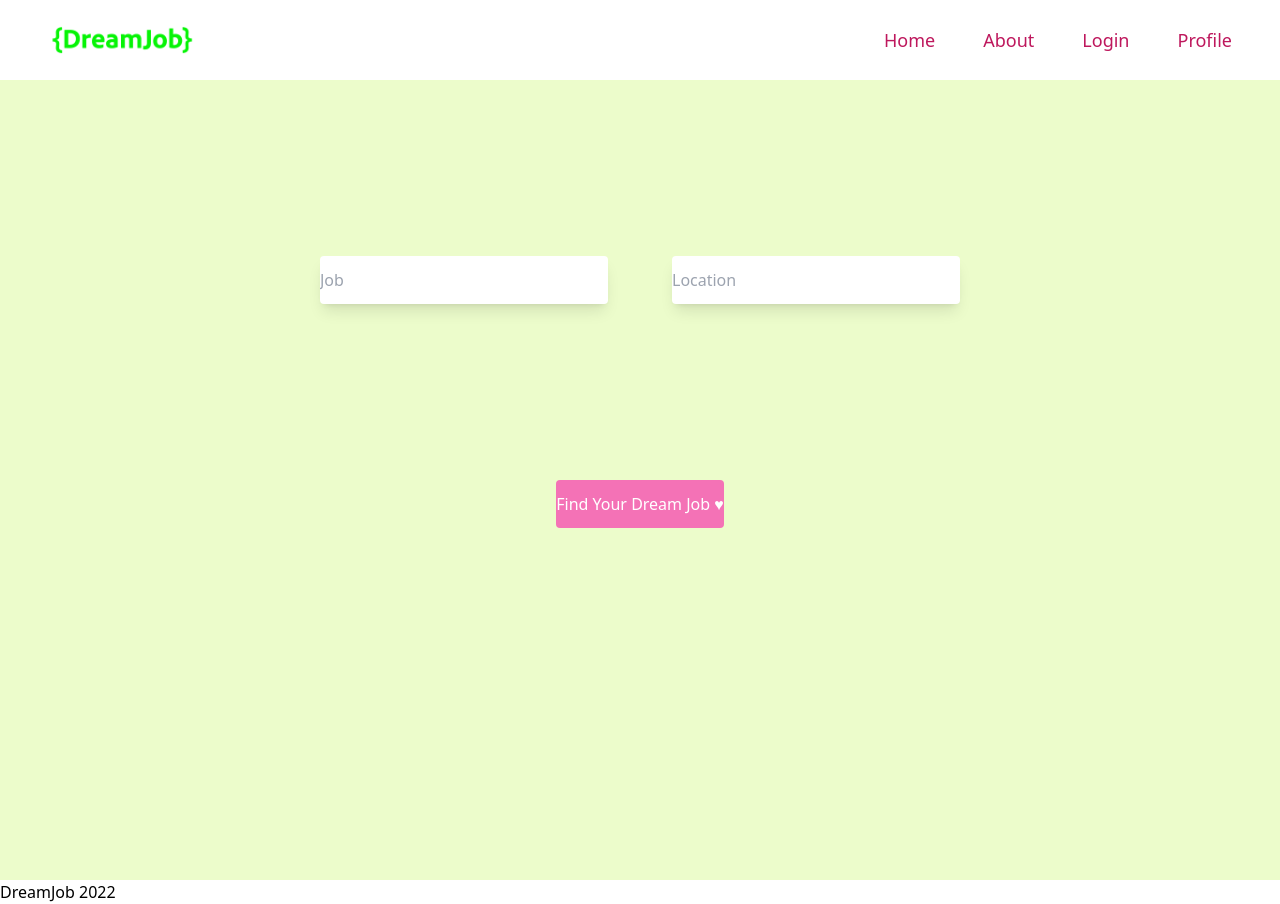
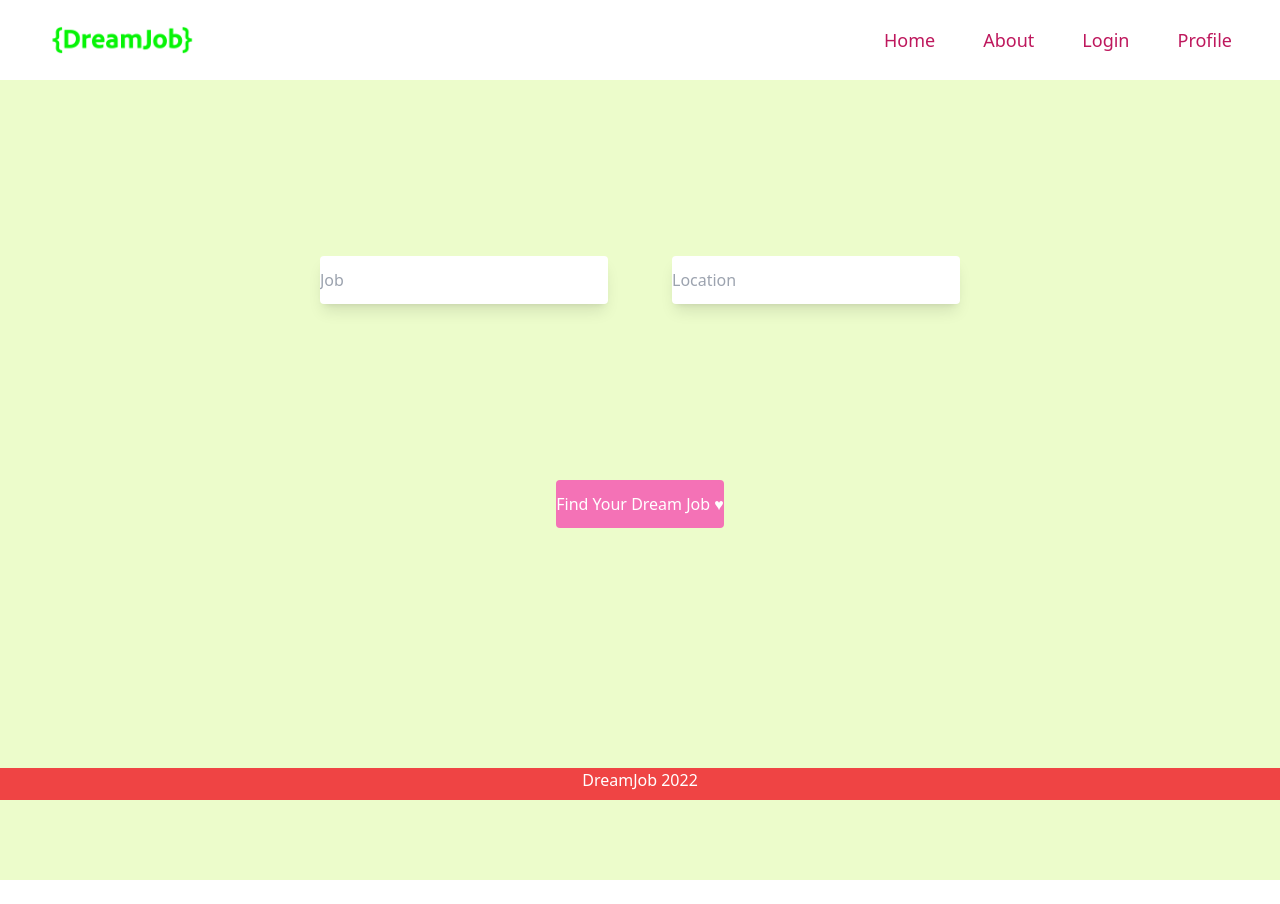
Before and after one commit to imanchamileva/project, a React (Create React App) app: page / in a window 1280 px wide. After the commit the page ends 880 px from the top, so only its background shows below. Built offline with nearby package versions, Linux system fonts and the light colour scheme.

Commit message:
footer fixed

```diff
--- a/src/App.js
+++ b/src/App.js
@@ -1,5 +1,4 @@
 import Footer from "./components/Footer";
-// import SearchBar from "./components/SearchBar";
 import SearchJob from "./components/SearchJob";
 import { BrowserRouter as Router, Link, Routes, Route } from "react-router-dom";
 import Login from './Pages/Login';
@@ -28,7 +27,6 @@ function App() {
     e.preventDefault();
     { dispatch(logout()) }
     { dispatch(setUserName({ name: '' })) }
-    // { dispatch(buitton()) }
     <Link to='/' className="cursor-pointer"></Link>
   }
 
@@ -42,7 +40,7 @@ function App() {
 
         {userName.name}
         {isLogin ? (
-          <button onClick={logoutHandler} className="bg-pink-500 text-white px-3 py-1 rounded cursor-pointer">Logout</button>) : ''}
+          <button onClick={logoutHandler} className="bg-pink-400 hover:bg-pink-500 text-white w-20 h-10  rounded ">Logout</button>) : ''}
       </div>
 
       <Router>
--- a/src/components/Footer.js
+++ b/src/components/Footer.js
@@ -3,7 +3,7 @@ import React from 'react'
 
 function Footer() {
   return (
-    <footer>DreamJob 2022</footer>
+    <footer className="fixed bottom-0 h-8 w-full bg-red-500 text-center text-white">DreamJob 2022</footer>
   )
 }
 
--- a/src/components/SearchJob.js
+++ b/src/components/SearchJob.js
@@ -3,6 +3,8 @@ import { useState } from "react";
 import { useNavigate } from 'react-router-dom';
 import { useLocation } from "react-router-dom";
 var data = require('../assets/data.json');
+var uniqueData = [...new Set(data)]
+console.log(uniqueData);
 
 
 
@@ -77,10 +79,10 @@ function SearchJob(props) {
                     {filteredData !== 0 && (
                         <div className="dataResult absolute">
                             {data.filter(value => {
-
                                 const searchTerm = text.toLowerCase()
                                 const position = value.position.toLowerCase()
                                 return searchTerm && position.includes(searchTerm) && position !== searchTerm
+
                             })
 
                                 .slice(0, 10)
@@ -114,13 +116,14 @@ function SearchJob(props) {
 
                     <div className="dataResult absolute">
 
-                        {data.filter(value => {
+                        {data.filter((value) => {
+
                             const searchTerm = proposition.toLowerCase()
                             const location = value.location.toLowerCase()
 
                             return searchTerm && location.includes(searchTerm) && location !== searchTerm
                         })
-                            .slice(0, 10)
+                            .slice(0, 1)
                             .map((value, key) => (
 
                                 <a href
@@ -132,7 +135,8 @@ function SearchJob(props) {
                                     </p>
 
                                 </a>
-                            ))}
+                            ))
+                            }
                     </div>
 
                 </div>
```
